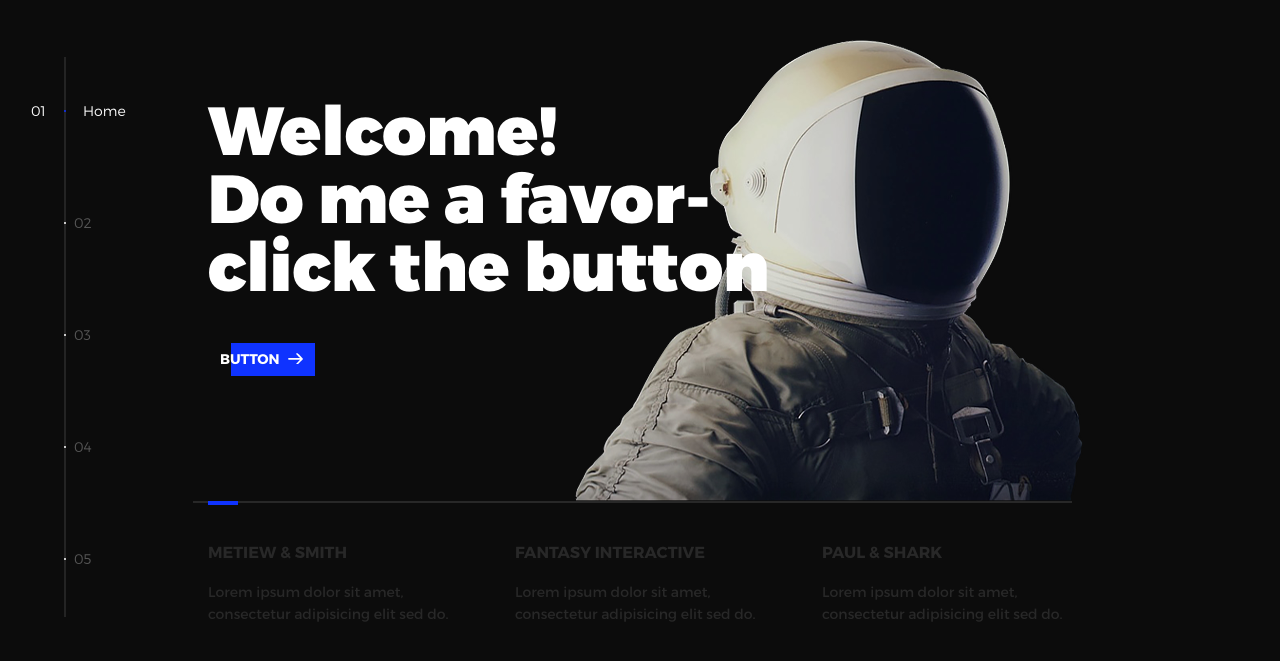
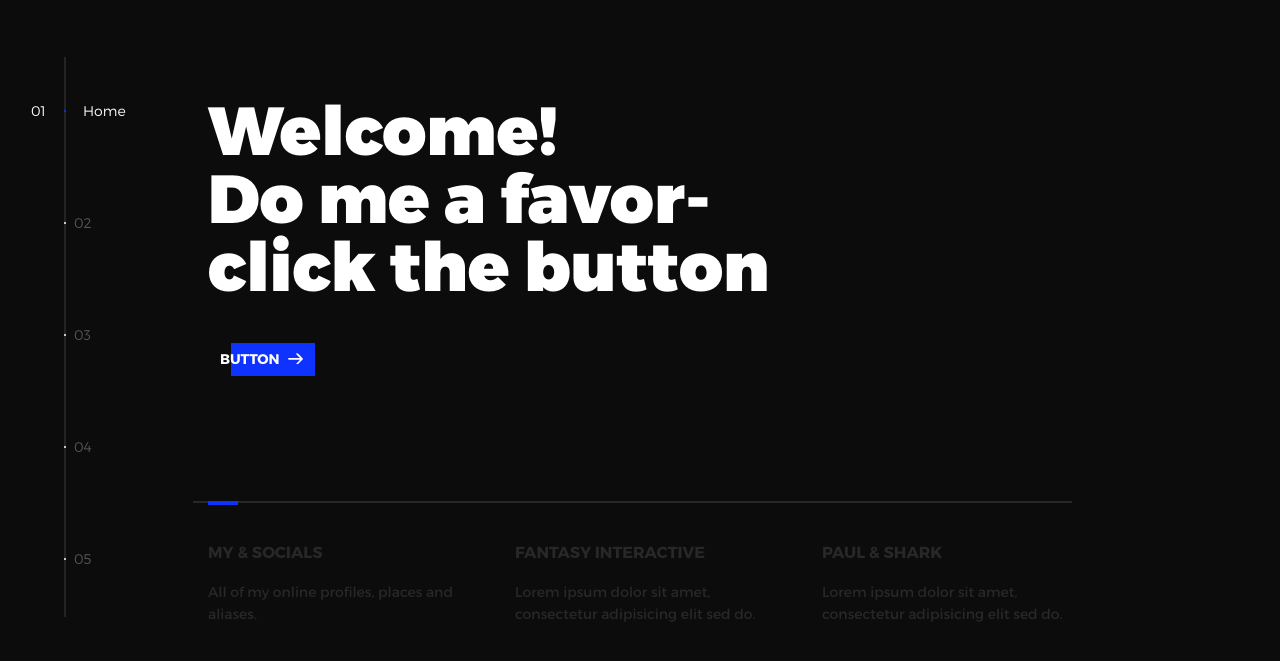
Before and after one commit to keilrosen/webshit-main, a plain HTML site: page index.html in a window 1280 px wide. Shown: the part 63-724 px from the top of the page. Drawn offline with nearby package versions, Linux system fonts and the light colour scheme.

Commit message:
more index

```diff
--- a/index.html
+++ b/index.html
@@ -57,12 +57,11 @@
                   </svg>
                   <span class="btn-background"></span>
                 </button>
-                <img src="assets/img/introduction-visual.png" alt="Welcome">
               </div>
               <div class="intro--options">
                 <a href="#0">
-                  <h3>Metiew &amp; Smith</h3>
-                  <p>Lorem ipsum dolor sit amet, consectetur adipisicing elit sed do.</p>
+                  <h3>My &amp; Socials</h3>
+                  <p>All of my online profiles, places and aliases.</p>
                 </a>
                 <a href="#0">
                   <h3>Fantasy interactive</h3>
```
